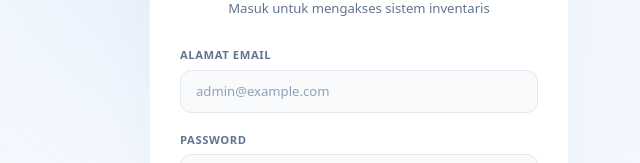
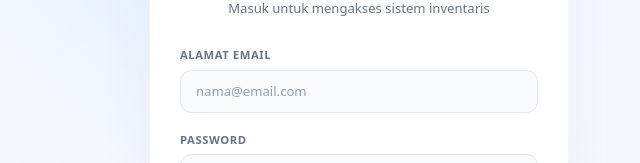
Before and after one commit to reyfuu/inventory, a Next.js app: page /login in a window 1280 px wide. Shown: the part 286-449 px from the top of the page, without its empty margins (281-921 px from the left). Built offline with nearby package versions, Linux system fonts and the light colour scheme.

Commit message:
fix(login): remove last demo-account reference from the email field
Kotak hint berisi admin@example.com / password123 sudah dihapus, tetapi
placeholder kolom email masih menyarankan akun demo yang sama. Diganti
dengan contoh netral.

```diff
--- a/src/app/login/page.tsx
+++ b/src/app/login/page.tsx
@@ -79,7 +79,7 @@ export default function LoginPage() {
                   autoComplete="email"
                   value={email}
                   onChange={(e) => { setEmail(e.target.value); setError(''); }}
-                  placeholder="admin@example.com"
+                  placeholder="nama@email.com"
                   className="w-full bg-slate-50 border border-slate-200 rounded-xl px-4 py-3 text-sm text-slate-800 placeholder-slate-400 focus:outline-none focus:border-blue-500 focus:bg-white transition-all"
                 />
               </div>
```
